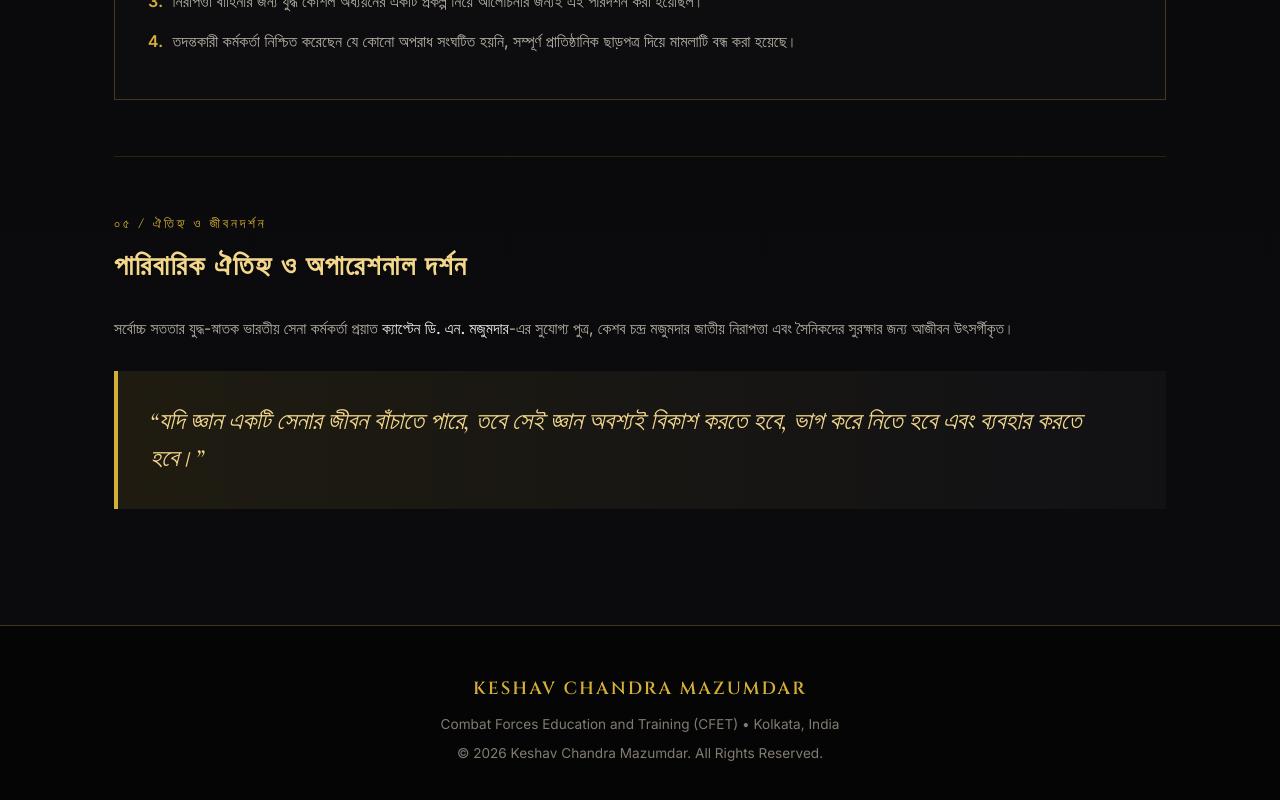
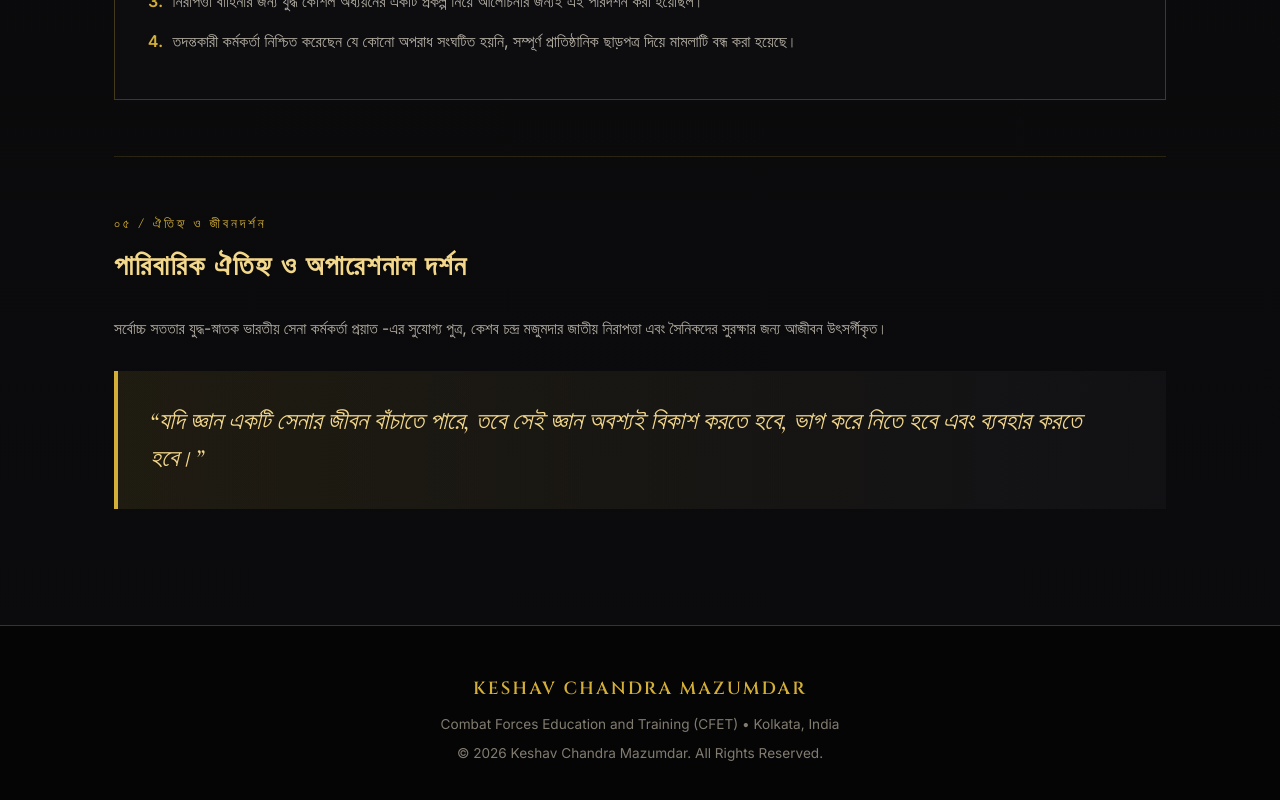
Before and after one commit to dshdep/crpf1, a plain HTML site: page index.html in a window 1280 px wide. Shown: the part 3931-4731 px from the top of the page. Drawn offline with nearby package versions, Linux system fonts and the light colour scheme.

Commit message:
Update index.html

```diff
--- a/index.html
+++ b/index.html
@@ -693,7 +693,7 @@
             <span class="section-num">০৫ / ঐতিহ্য ও জীবনদর্শন</span>
             <h2 class="section-title">পারিবারিক ঐতিহ্য ও অপারেশনাল দর্শন</h2>
             <p>
-                সর্বোচ্চ সততার যুদ্ধ-স্নাতক ভারতীয় সেনা কর্মকর্তা প্রয়াত <span class="highlight">ক্যাপ্টেন ডি. এন. মজুমদার</span>-এর সুযোগ্য পুত্র, কেশব চন্দ্র মজুমদার জাতীয় নিরাপত্তা এবং সৈনিকদের সুরক্ষার জন্য আজীবন উৎসর্গীকৃত।
+                সর্বোচ্চ সততার যুদ্ধ-স্নাতক ভারতীয় সেনা কর্মকর্তা প্রয়াত <span class="highlight"></span>-এর সুযোগ্য পুত্র, কেশব চন্দ্র মজুমদার জাতীয় নিরাপত্তা এবং সৈনিকদের সুরক্ষার জন্য আজীবন উৎসর্গীকৃত।
             </p>
 
             <div class="motto-box">
```
